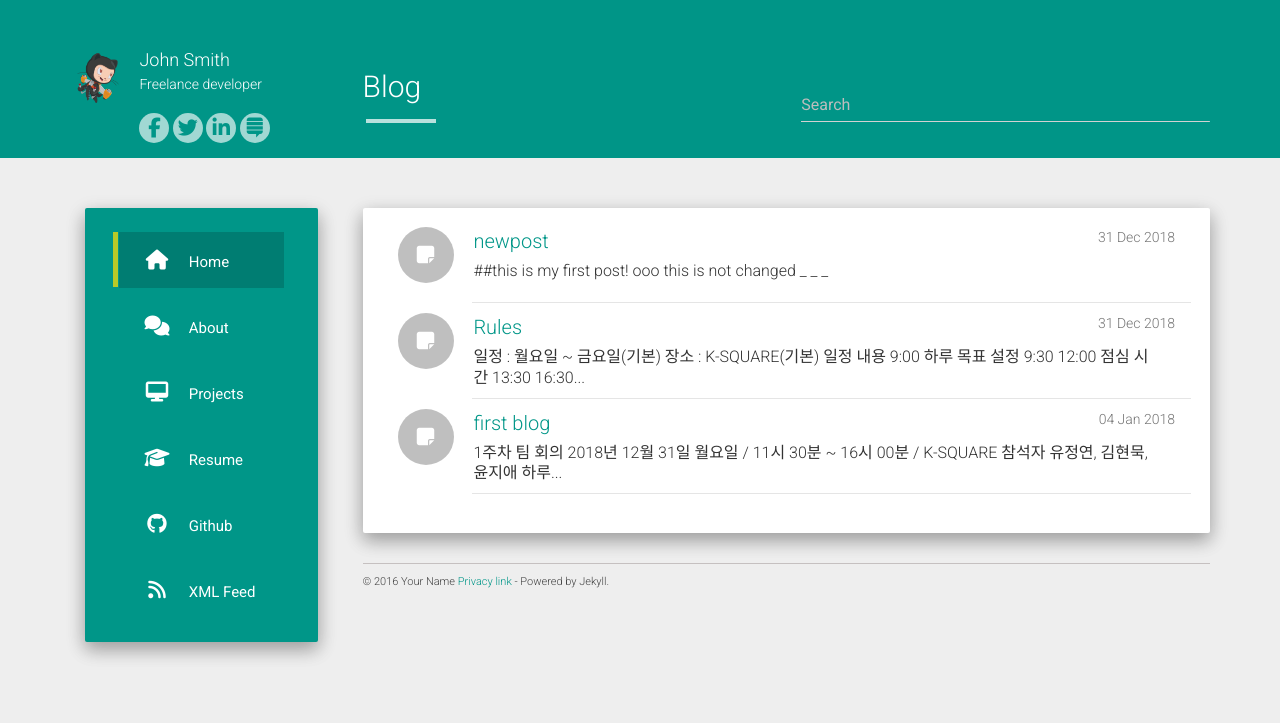
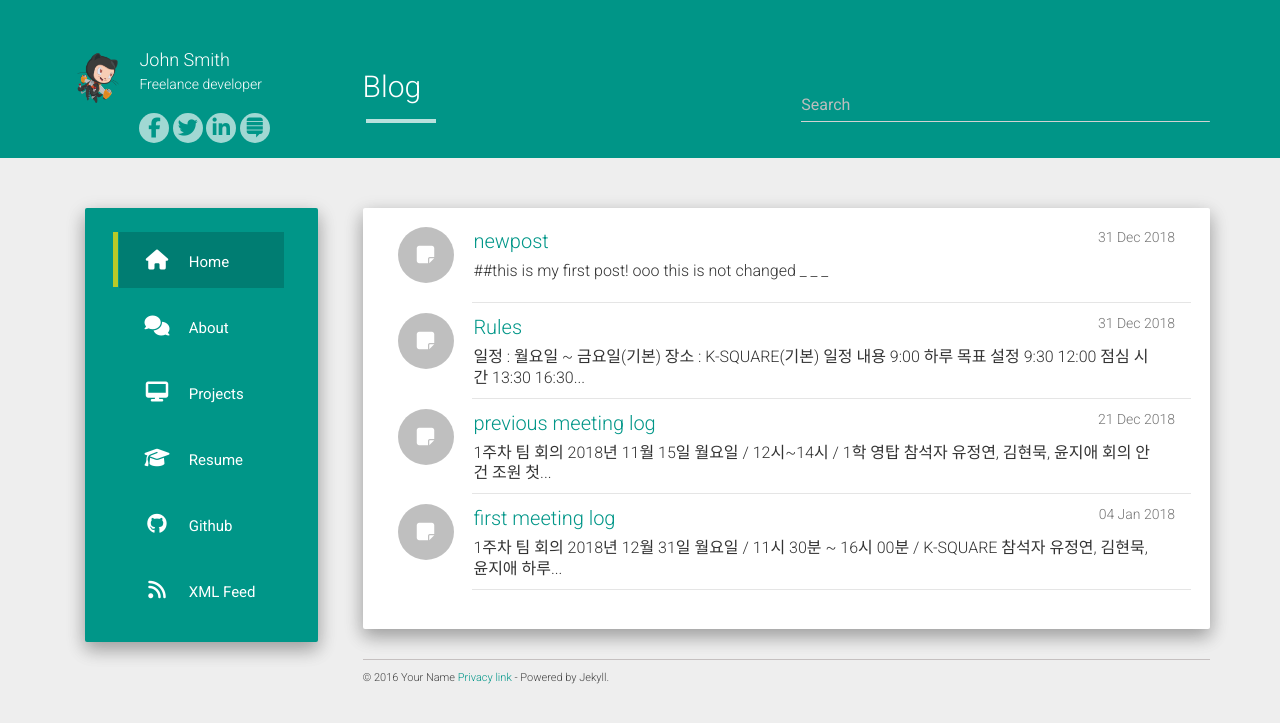
Before and after one commit to codeasashu/hcz-jekyll-blog, a Jekyll site: the page built from index.html, in a window 1280 px wide. Shown: the top 723 px of the page. Built offline with Jekyll 4.4.1, drawn with Linux system fonts in a browser that asks for light colours; nearby versions of some CDN libraries; the list of posts is cut into pages by our own code.

Commit message:
updated previous meeting log, and some images. fixed table's style

```diff
--- /dev/null
+++ b/_posts/2018-12-21-previous meeting log.md
@@ -0,0 +1,215 @@
+---
+layout: post
+title:  "previous meeting log"
+categories: others
+
+---
+
+<h2>1주차 팀 회의</h2>
+<br>
+<hr />
+<h3>2018년 11월 15일 월요일 / 12시~14시 / 1학 영탑 </h3>
+<br>
+<h4>참석자</h4>
+<p>유정연, 김현묵, 윤지애</p>
+<br>
+<h4>회의 안건</h4>
+<ol>
+<li>조원 첫 모임</li>
+<li>개괄적 주제 선정</li>
+</ol>
+<br>
+<h4>회의 내용</h4>
+<ul>
+<li>조별 첫 모임으로 조원의 연락처를 공유</li>
+<li>선행 보고서를 읽고 공부 방향을 결정</li>
+<li>정규 회의 일정을 선택</li>
+</ul>
+<br>
+<h4>조치 사항</h4>
+<ol>
+<li>조원 단톡방 생성</li>
+<li>TCP서버, 라즈베리파이 공부 방법을 결정(udemy, youtube 등)</li>
+<li>23일 금요일 회의 결정.</li>
+</ol>
+<br>
+<h4>다음 회의 안건</h4>
+<ol>
+<li>선행 학습에 필요한 자료를 모으고 조 프로젝트를 위한 여러 프로그램에 대해 알아보도록 한다.</li>
+</ol>
+<br>
+<hr />
+
+
+<h3>2018년 11월 23일 금요일 / 14시~16시 / 창의설계실 </h3>
+<br>
+<h4>참석자</h4>
+<p>유정연, 김현묵, 윤지애</p>
+<br>
+<h4>회의 안건</h4>
+<ol>
+<li>slack 회원가입</li>
+<li>github 사용 여부 결정</li>
+<li>질문 사항 정리</li>
+</ol>
+<br>
+<h4>회의 내용</h4>
+<ul>
+<li>slack(비즈니스용 앱) 사용. 회원가입 및 channel 생성.</li>
+<li>github 회원가입, git 사용해보기</li>
+<li>라즈베리파이 구입 확인</li>
+<li>적절한 강의 확인(udemy)</li>
+<li>선행 연구자와 연락하여 약속 잡기.</li>
+</ul>
+<br>
+<h4>조치 사항</h4>
+<ol>
+<li>slack가입 후 모든 프로젝트 관련 회의를 진행한다. 최대한 익숙해지도록 한다.</li>
+<li>github는 개인적으로 이용해 본다.</li>
+<li>라즈베리 파이 이용에 대한 회의. 책을 구매하거나 인터넷을 사용한다.</li>
+<li>각자 자신에게 부족한 부분을 학습하도록 한다.</li>
+<li>선행 연구자(고석규 학생)와 면담을 잡아 궁금한 점을 질문하도록 한다.</li>
+<li>11월 20일 농림축산식품부 정보통계학과정책담당관 이원석 강사님께서 주최하신 'IoT 트렌드' 특강에 참여하고 농업과 IoT의 연관성과 IoT에 대해 듣고 회의하였다.</li>
+<li>다음 모임은 11/27일 화요일</li>
+</ol>
+<br>
+<h4>다음 회의 안건</h4>
+<ol>
+<li>github 사용 확인</li>
+<li>면담 날짜 확인하기</li>
+</ol>
+<br>
+<hr />
+
+
+<h3>2018년 11월 27일 화요일 / 20시~22시 / 지란지교 </h3>
+<br>
+<h4>참석자</h4>
+<p>유정연, 김현묵, 윤지애</p>
+<br>
+<h4>회의 안건</h4>
+<ol>
+<li>선배와의 연락 확인</li>
+<li>git 사용법 재확인</li>
+</ol>
+<br>
+<h4>회의 내용</h4>
+<ul>
+<li>11월 29일 목요일 점심 인터뷰 결정</li>
+<li>ubuntu 설치(virtual machine)</li>
+<li>github, git를 이용해 fork, merge, push기능을 이용함</li>
+<li>TCP네트워킹에 대한 간단한 설명(김현묵 조원 주도)</li>
+</ul>
+<br>
+<h4>조치 사항</h4>
+<ol>
+<li>목요일 점심 장소 결정, 질문사항 정리
+<ol>
+<li>IoT쓰는데 그쪽에서 원하는 방향이 있는지 -> 농업에 대한 IoT 축산/ 농업/드론??</li>
+<li>LoRa어떻게 쓰는지, 얼마나 어려웠는지.</li>
+<li>추천할만한 활동 여부</li>
+<li>생활에 관련된 개인적 문의사항</li>
+<li>프로젝트 진행중 가장 어려웠던점</li>
+<li>이외에 선행하면 좋은 공부(언어, 이론)</li>
+</ol>
+</li>
+<li>들으면 좋은 강의
+<ol>
+<li><a href="http://www.youtube.com/watch?v=ZEEdxYCn_yk">LoRa</a></li>
+<li>TCP : [Udemy]TCP/IP Training Video A Definitive & Easy To Follow Course</li>
+</ol>
+</li>
+</ol>
+<br>
+<h4>다음 회의 안건</h4>
+<ol>
+<li>발표 내용 정리</li>
+</ol>
+<br>
+<hr />
+
+
+<h3>2018년 11월 29일 목요일 / 12시~14시  / 엘트리지 화덕(식당) </h3>
+<br>
+<h4>참석자</h4>
+<p>유정연, 김현묵, 윤지애</p>
+<br>
+<h4>질문 내용</h4>
+<ol>
+<li>IoT쓰는데 그쪽에서 원하는 방향이 있는지 -> 농업에 대한 iot 축산/ 농업/드론(?)</li>
+<li>LoRa어떻게 쓰는지, 얼마나 어려웠는지.</li>
+<li>추천할만한 활동 여부</li>
+<li>생활에 관련된 개인적 문의사항</li>
+<li>프로젝트 진행중 가장 어려웠던점</li>
+<li>이외에 선행하면 좋은 공부(언어, 이론)</li>
+</ol>
+<br>
+<h4>답변 내용</h4>
+<ul>
+<li>선배님이 하셨던 프로젝트(스마트 화분을 응용한 스마트 농업)에 대해 들었고 프로젝트 주제와 필요한 기기에 대해 미리 생각해가면 좋다는 피드백 받음.</li>
+<li>작년 Tony 교수님께서 선배님께  주셨던 LoRa 소개 파일과 LoRa 사용법에 대한  매뉴얼 받음. vsdx 파일 메일로 전달받음.</li>
+<li>외국 교수님과 소통하기 위해 그림으로 의견을 주고받음</li>
+<li>LoRa : KT에서도 쓰고 있는 광대역 통신망.</li>
+<li>퍼듀 프로젝트에서  띵스피트, 드레지노드, 파이어베이스 사용.</li>
+<li>기타 Purdue에서 있었던 이야기를  프로젝트와 생활에 관해 들음.</li>
+</ul>
+<br>
+<h4>조치 사항</h4>
+<ol>
+<li>프로젝트에 사용될 프로그래밍 언어는  python. 부족한 부분 공부해보기.</li>
+<li>LoRa에 대해 받은 자료 읽어보기</li>
+<li>선배님께 받은 프로그램 다운받기.</li>
+<li>구체적인 주제 설정하고 필요한 기기 정리하기</li>
+</ol>
+<br>
+<h4>다음 회의 안건</h4>
+<ol>
+<li>퍼듀 모임 전후해서 다음 일에 대해 상의하기로 하였음</li>
+</ol>
+<br>
+<hr />
+
+
+<h3> 2018년 12월 21일 금요일 / 10시~12시 / 지란지교 </h3>
+<br>
+<h4>참석자</h4>
+<p>유정연, 김현묵, 윤지애</p>
+<br>
+<h4>회의 안건</h4>
+<ol>
+<li>주제 정하기</li>
+<li>살 것 정하기</li>
+</ol>
+<br>
+<h4>회의 내용</h4>
+<ul>
+<li>주제 후보
+<ol>
+<li>토양의 재질에 따라서 습도 데이터를 받아서 작물이 원하는 수분에 맞게 스프링쿨러를 작동시키는 것(<a href="https://www.youtube.com/embed/dyFIcsVYZyw">youtube 링크</a> 참고)</li>
+<li>자기 논의 기후 보기.(<a href="https://dzone.com/articles/iot-in-agriculture-five-technology-uses-for-smart">링크</a> 참고)</li>
+<li>동물(고라니) 등이 침입하면 센서로 감지하여 알 수 있다. 라즈베리 파이 초음파 센서 선행 연구 찾아보고 구체적인 방향 찾기</li>
+</ol>
+</li>
+<li>전달 사항 : 센서는 수분측정, 습도계 이용해서 일정이하로 떨어지면 스프링쿨러 작동시키고, 센서/전체적으로 cctv영상 달아서 사람이 볼 수 있게</li>
+<li><a href="https://www.teamviewer.com/ko/">TeamViewer</a> 이용 : 측정결과 받아보는 용도.(로라 대체)</li>
+<li>토양 예시 : 습도, 공극률(투수성)</li>
+<li>한지의 습도 예민성</li>
+<li>웹 사이트 하나 만들어서 자료 보여주는 것으로 하기.</li>
+<li>이후의 발전 방향에 대해서 말하고 유지 보수 방향에 대해 설명.</li>
+<li>실제 농장에 가면 흙 채취해올 수 있게.</li>
+</ul>
+<br>
+<h4>조치 사항</h4>
+<ol>
+<li>남은 기간 동안 LoRa에 대해 공부하기 - <a href="https://www.youtube.com/watch?v=ZEEdxYCn_yk">youtube 강의</a>나 선배님이 주신 자료 이용</li>
+<li>살 것 : <a href="https://www.amazon.com/Raspberry-Plus-Ultimate-Kit-Motherboard/dp/B07BGD7P4K/ref=sr_1_1_sspa?ie=UTF8&qid=1545359321&sr=8-1-spons&keywords=raspberry+pi+kit&psc=1">라즈베리 파이 키트 3개</a>, <a href="http://learnmakelog.tistory.com/1">아두이노 우노 10개</a>, Atmega328p-pu, 아두이노 센서 커넥터, 납 1kg, 보안경, 글루건, 하드보드지, ph 센서, 무선 마우스 3개, 키보드 3개, <a href="https://www.amazon.com/QLOUNI-Hygrometer-Humidity-Detection-Automatic/dp/B077F4WXX6/ref=sr_1_5?ie=UTF8&qid=1545360239&sr=8-5&keywords=arduino+soil+humidity+sensor">토양 습도 센서</a></li>
+</ol>
+<br>
+<h4>다음 회의 안건</h4>
+<ol>
+<li>습도와 pH를 이용하여 할 수 있는 주제에 대해 각자 생각해보기.</li>
+<li>미국 가서 첫 주차에는 다른 팀이 어떤 재료를 쓰는지 알아보고 주제같은 것들에 대해 알아보기, 발표용 웹 사이트 만들기</li>
+</ol>
+<br>
+
+_ _ _
```
Also changed, not shown: _posts/2018-01-04-first meeting log.md (renamed from _posts/2018-01-04-first blog.md, +5 -1 lines), _posts/2018-12-31-Rules.md (+11 -2 lines), static/img/2019-01-04(1).jpg (added), static/img/2019-01-04(2).jpg (added), static/img/poster.jpg (added).
